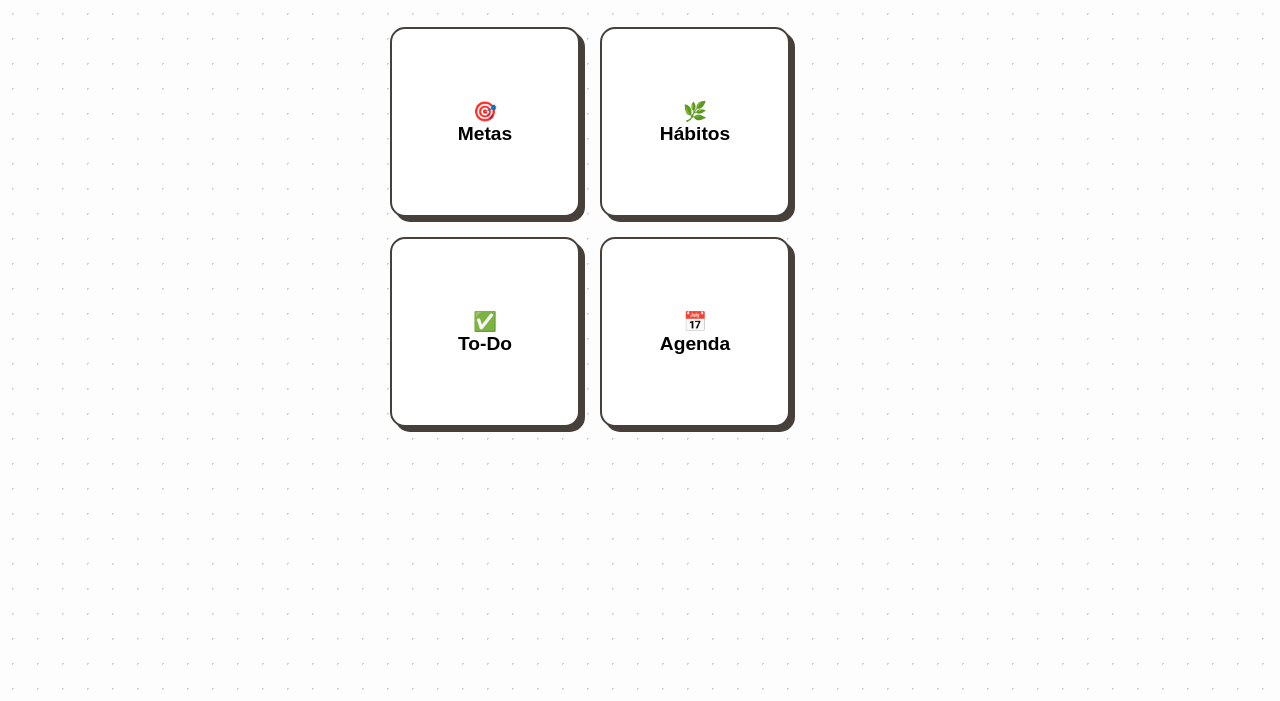
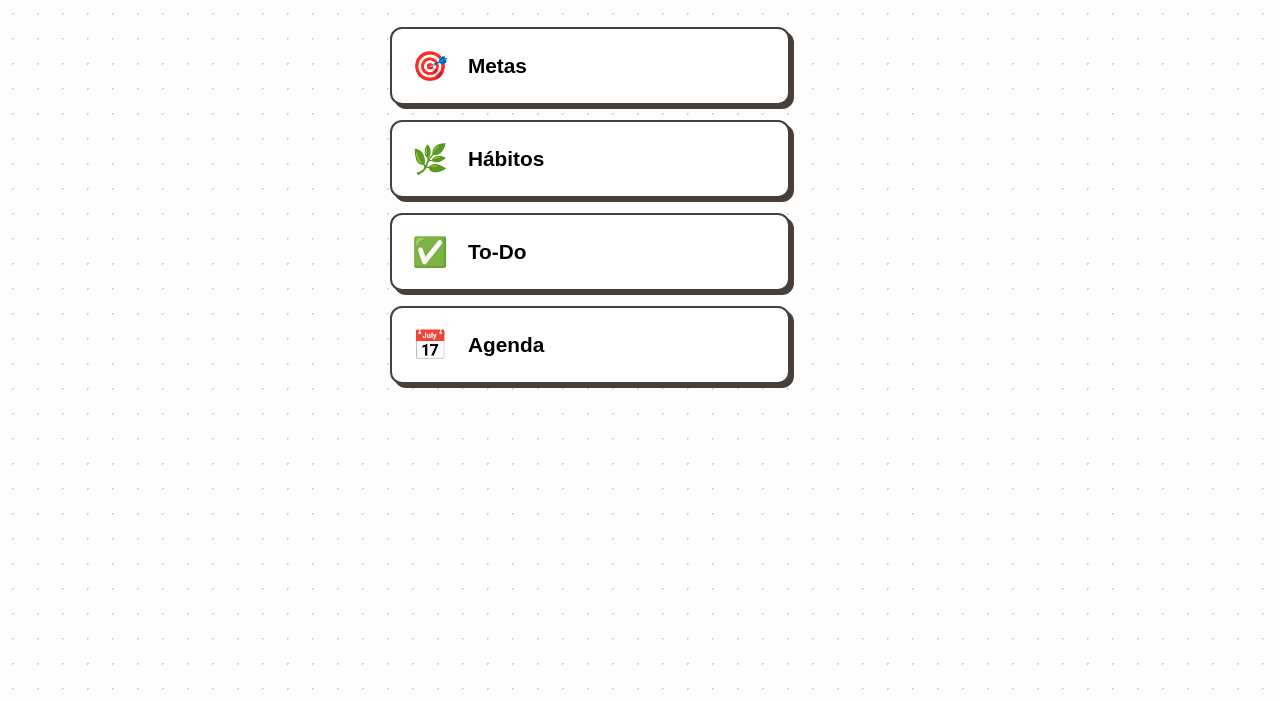
Before and after one commit to Luzshia/luzsh_jour, a plain HTML site: page index.html in a window 1280 px wide. Shown: the part 99-800 px from the top of the page. Drawn offline with Linux system fonts and the light colour scheme.

Commit message:
menu en fila

```diff
--- a/style.css
+++ b/style.css
@@ -33,35 +33,42 @@ h1 {
     margin-bottom: 30px;
 }
 
-/* El Menú de Cuaderno */
+/* El Menú de Cuaderno ajustado a rectángulos */
 .main-menu {
-    display: grid;
-    grid-template-columns: 1fr 1fr;
-    gap: 20px;
+    display: flex; /* Cambiamos grid por flex para apilarlos */
+    flex-direction: column;
+    gap: 15px;
     width: 100%;
     max-width: 400px;
 }
 
 .menu-btn {
-    aspect-ratio: 1 / 1;
+    width: 100%; /* Ahora ocupan todo el ancho disponible */
+    padding: 20px; /* Espacio interno para que sean altos */
     background: white;
     border: 2px solid var(--text);
-    border-radius: 15px;
+    border-radius: 12px;
     display: flex;
-    flex-direction: column;
+    flex-direction: row; /* Emoji y texto uno al lado del otro */
     align-items: center;
-    justify-content: center;
-    font-size: 1.2rem;
+    justify-content: flex-start; /* Alineado a la izquierda como una lista */
+    gap: 20px; /* Separación entre emoji y palabra */
+    font-size: 1.3rem;
     font-weight: bold;
     cursor: pointer;
-    box-shadow: 5px 5px 0px var(--text);
+    box-shadow: 4px 4px 0px var(--text);
     transition: all 0.2s;
 }
 
+.menu-btn span {
+    font-size: 1.8rem; /* El emoji un poquito más grande */
+}
+
 .menu-btn:active {
-    transform: translate(3px, 3px);
-    box-shadow: 2px 2px 0px var(--text);
+    transform: translate(2px, 2px);
+    box-shadow: 1px 1px 0px var(--text);
 }
+
 
 .menu-btn i { font-size: 2rem; margin-bottom: 10px; }
 
```
